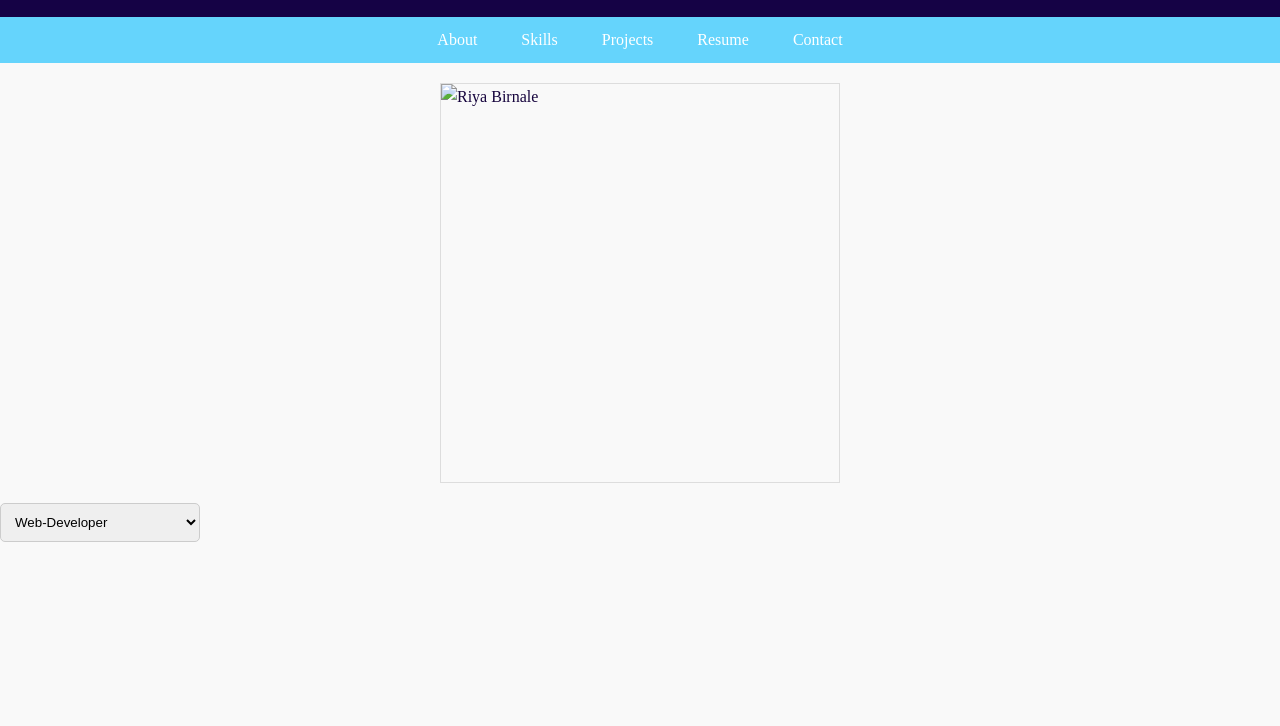
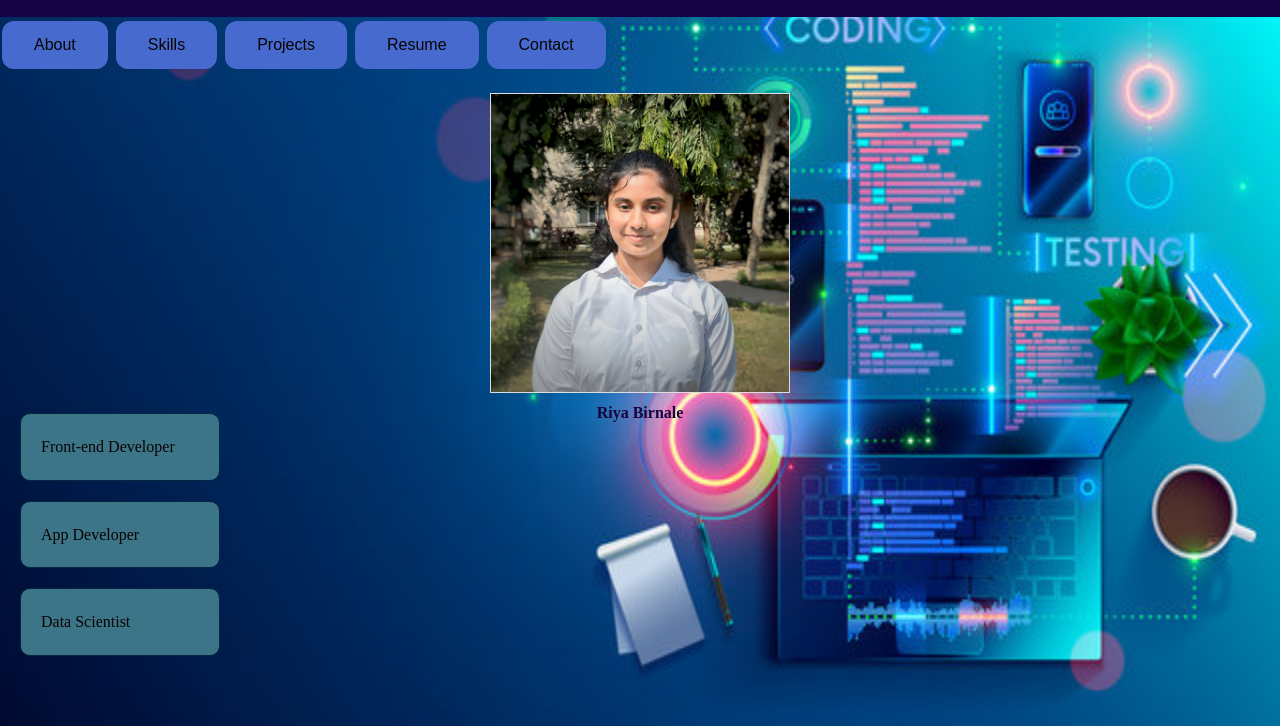
Before and after one commit to birnaleriya/Portfolio, a plain HTML site: page index.html in a window 1280 px wide. Shown: the part 74-800 px from the top of the page. Drawn offline with Linux system fonts and the light colour scheme.

Commit message:
This is the home page

```diff
--- a/index.html
+++ b/index.html
@@ -10,24 +10,37 @@
 </head>
 
 <body>
+    <style>
+        body {
+            background-image: url(img/background.jpg);
+            background-repeat: no-repeat;
+            background-attachment: fixed;
+            background-size: 100% 100%;
+        }
+    </style>
     <header>
         <h1>Welcome to the portfolio of Riya Birnale</h1>
     </header>
-    <nav>
-        <a href="#about">About</a>
-        <a href="#skills">Skills</a>
-        <a href="#projects">Projects</a>
-        <a href="#resume">Resume</a>
-        <a href="#contact">Contact</a>
-    </nav>
+    <button class="custom-button">About</button>
+    <button class="custom-button">Skills</button>
+    <button class="custom-button">Projects</button>
+    <button class="custom-button">Resume</button>
+    <button class="custom-button">Contact</button>
     <div class="image-box">
-        <img src="D:\SelfProjects\Portfolio\myphoto.jpg" alt="Riya Birnale">
+        <img src="img/myphoto.jpg">
+        <label><strong>Riya Birnale</strong></label>
     </div>
-    <label for="dropdown"></label>
-    <select id="dropdown" name="domains">
-        <option value="web-developer">Web-Developer</option>
-        <option value="data scientist">Data Scientist</option>
-    </select>
+    <div class="container">
+        <div class="text-box">
+            <p>Front-end Developer</p>
+        </div>
+        <div class="text-box">
+            <p>App Developer</p>
+        </div>
+        <div class="text-box">
+            <p>Data Scientist</p>
+        </div>
+    </div>
 </body>
 
 </html>
--- a/style.css
+++ b/style.css
@@ -12,7 +12,6 @@ body {
     font-family: Poppins;
     line-height: 1.6;
     color: #16043d;
-    background-color: #f9f9f9;
 }
 
 /* Header Styles */
@@ -28,31 +27,54 @@ header h1 {
     margin: 0;
 }
 
-/* Navigation Styles */
-
-nav {
-    background-color: #65d4fc;
-    padding: 10px;
-    text-align: center;
+.custom-button {
+    background-color: #466ace;
+    border: none;
+    /* Remove borders */
+    color: rgb(8, 4, 4);
+    /* White text */
+    padding: 15px 32px;
+    /* Some padding */
+    text-align: justify;
+    /* Center the text */
+    text-decoration-style: bold;
+    /* Remove underline */
+    display: inline-block;
+    /* Get it to display inline */
+    font-size: 16px;
+    /* Increase font size */
+    margin: 4px 2px;
+    /* Some margin */
+    cursor: pointer;
+    /* Pointer/hand icon */
+    border-radius: 12px;
+    /* Rounded corners */
+    transition: background-color 0.3s ease;
+    /* Smooth transition for background color */
 }
 
-nav a {
-    color: #fff;
-    text-decoration: solid;
-    margin: 0 20px;
-}
+.custom-button:hover {
+    background-color: #0c726d;
 
-nav a:hover {
-    color: #ccc;
 }
 
 /* Image Box Styles */
+body {
+    justify-content: center;
+    align-items: center;
+    height: 100vh;
+    margin: 0;
+    font-family: Poppins;
+    background-color: #f0f0f0;
+}
 
 .image-box {
     margin: 20px auto;
-    width: 400px;
-    height: 400px;
+    width: 300px;
+    height: 300px;
     border: 1px solid #ddd;
+    text-align: center;
+
 }
 
 .image-box img {
@@ -61,19 +83,42 @@ nav a:hover {
     object-fit: cover;
 }
 
-/* Dropdown Styles */
-
-label[for="dropdown"] {
-    display: block;
-    margin: 20px;
+.label {
+    font-weight: bold;
+    font-size: 50px;
+    font-family: Poppins;
 }
 
-#dropdown {
+.container {
+    display: list-item;
+    flex-wrap: wrap;
+    justify-content: center;
+}
+
+.text-box {
+    background-color: #3c7587;
+    border: 1px solid #032742;
+    border-radius: 10px;
+    margin: 20px;
+    padding: 20px;
     width: 200px;
-    padding: 10px;
-    border: 1px solid #ccc;
-    border-radius: 5px;
+    transition: transform 0.3s ease-in-out;
 }
+
+.text-box:hover {
+    transform: scale(1.05);
+}
+
+.text-box h2 {
+    font-weight: bold;
+    margin-top: 0;
+}
+
+.text-box p {
+    font-size: 16px;
+    color: #0a0303;
+}
+
 
 /* Responsive Design */
 
```
Also changed, not shown: script.js (added, +26 -0 lines), img/background.jpg (added), img/myphoto.jpg (added), img/photo.jpg (added).
